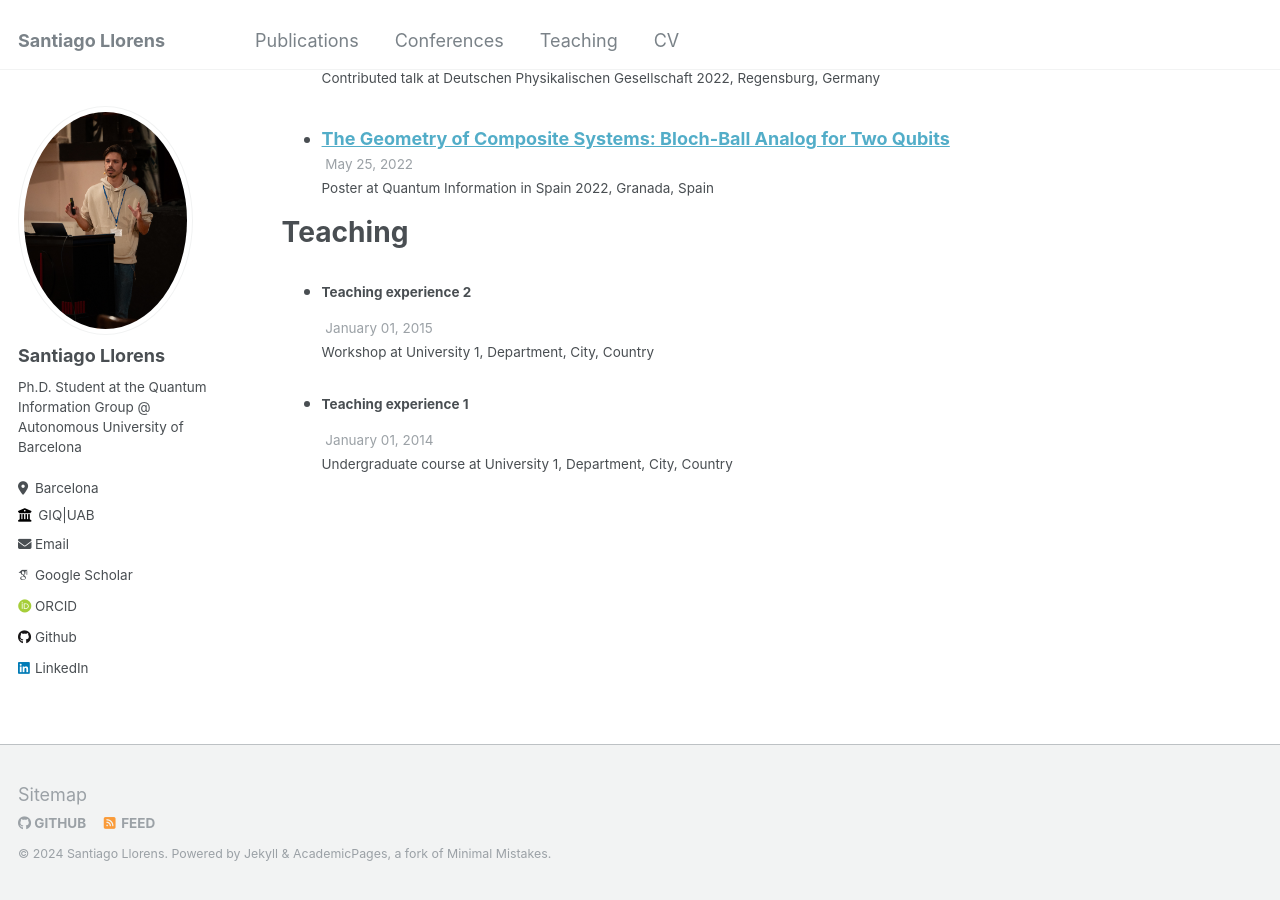
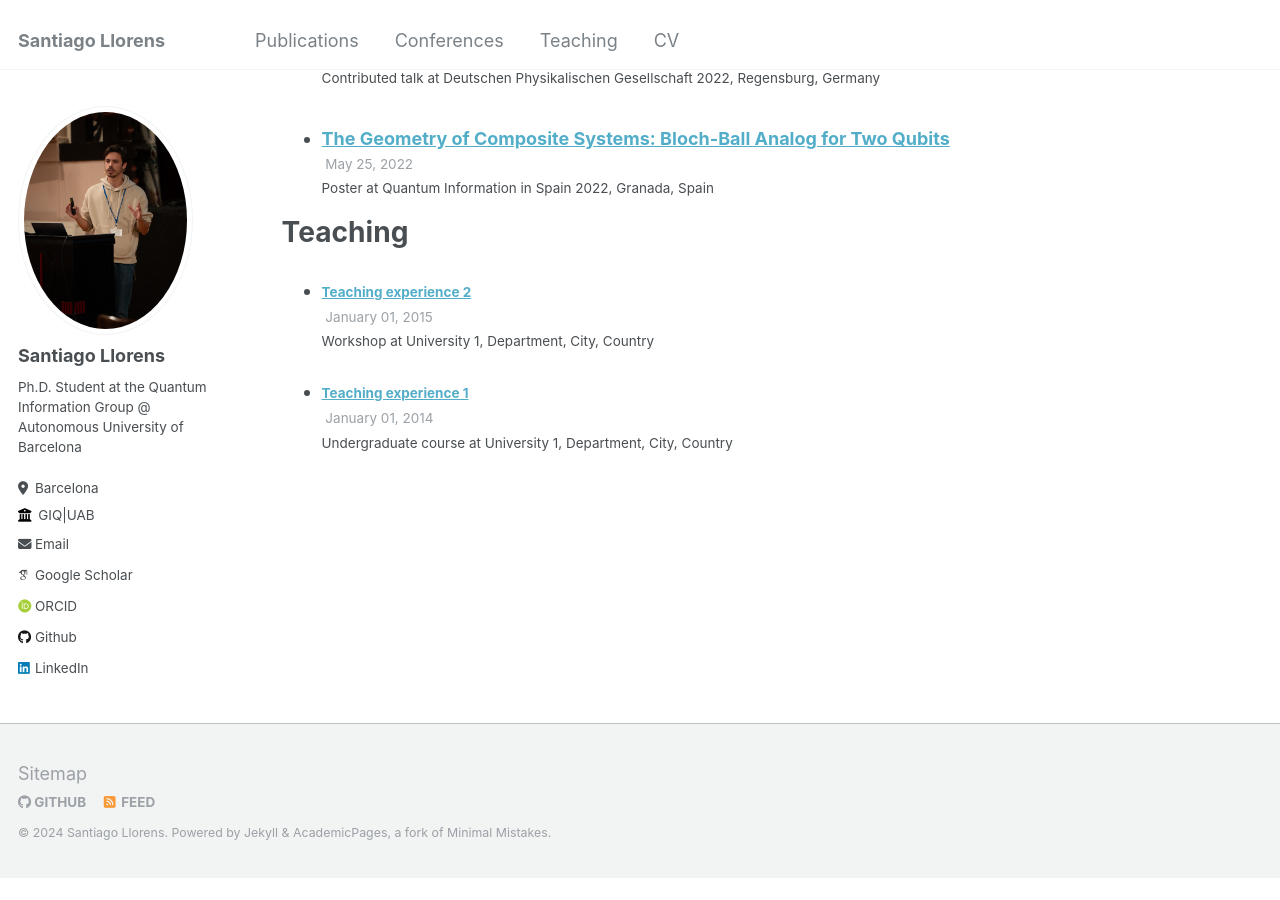
Before and after one commit to SantiagoLlorens/SantiagoLlorens.github.io, a Jekyll site: the page built from _pages/cv.md, in a window 1280 px wide and 900 px high, scrolled down 2184 px. Built offline with Jekyll 4.4.1, drawn with Linux system fonts in a browser that asks for light colours; some web fonts are replaced; after the commit the page ends 3062 px from its top, so only the background shows below that.

Commit message:
Update archive-single-teaching-cv.html

```diff
--- a/_includes/archive-single-teaching-cv.html
+++ b/_includes/archive-single-teaching-cv.html
@@ -30,7 +30,7 @@
       {% if post.link %}
         <a href="{{ post.link }}">{{ title }}</a> <a href="{{ base_path }}{{ post.url }}" rel="permalink"><i class="fa fa-link" aria-hidden="true" title="permalink"></i><span class="sr-only">Permalink</span></a>
       {% else %}
-        <p>{{ title }}</p>
+        <a>{{ title }}</a>
       {% endif %}
     </h4>
     {% if post.read_time %}
```
